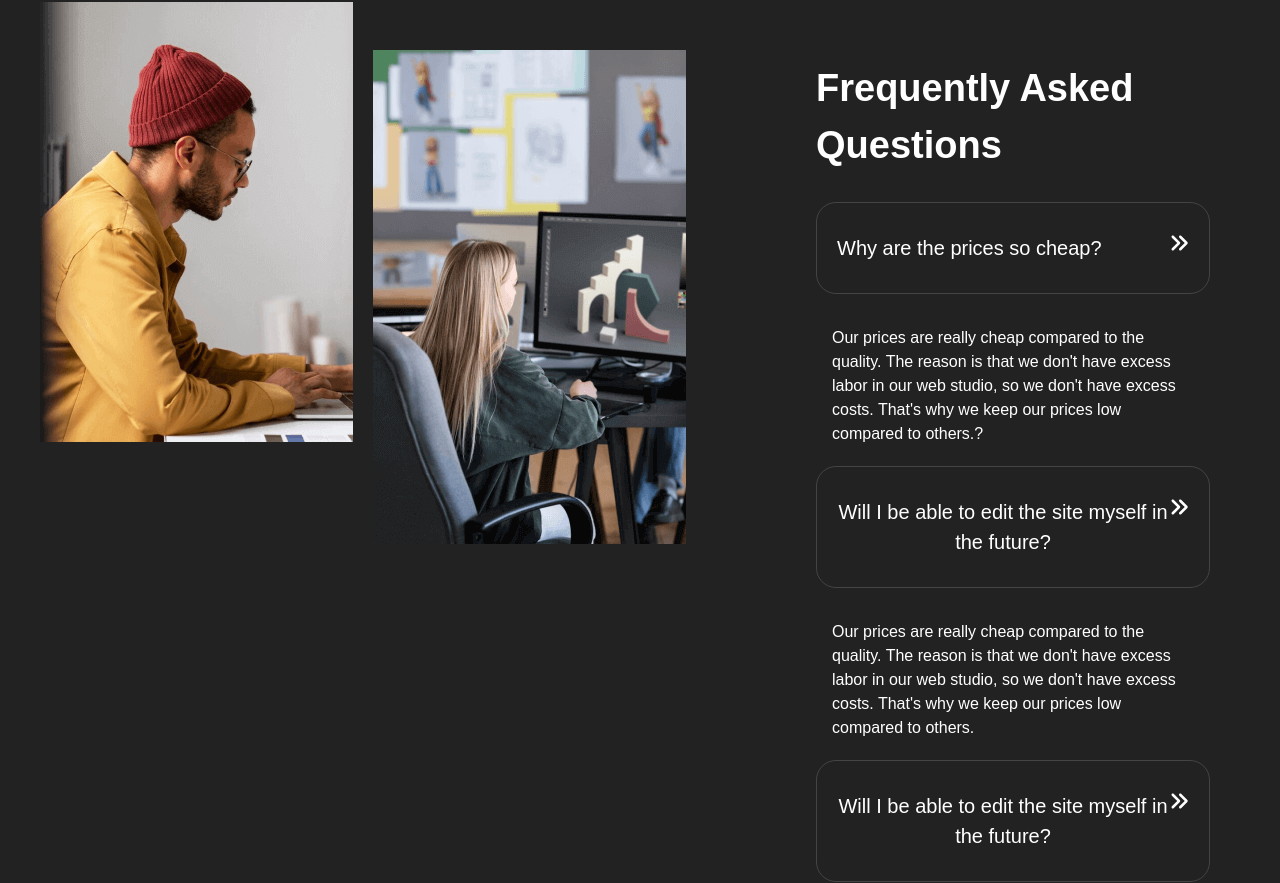
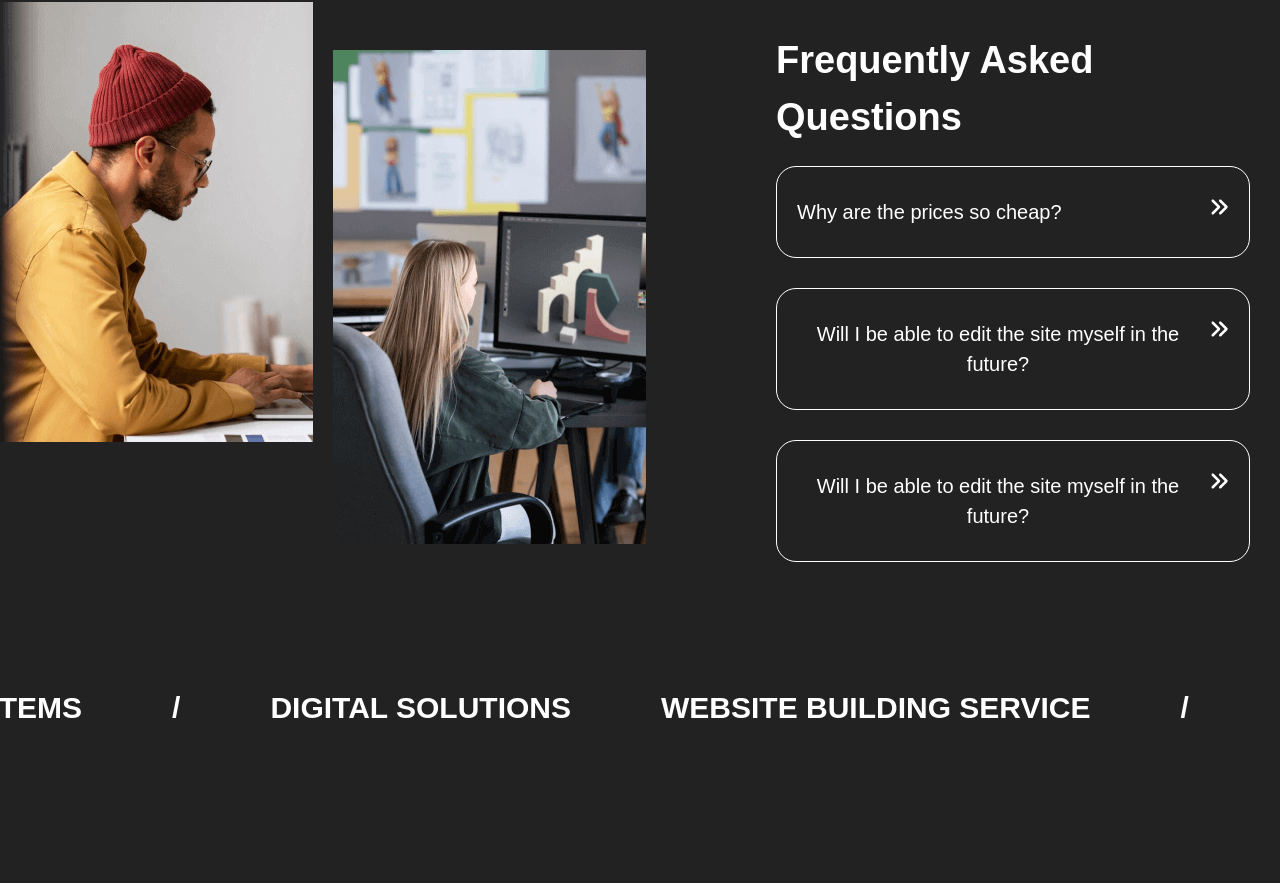
Before and after one commit to oromova/limsa, a React (Vite) app: page / in a window 1280 px wide. Shown: the part 798-1681 px from the top of the page. Built offline with nearby package versions, Linux system fonts and the light colour scheme.

Commit message:
Aos added

```diff
--- a/package.json
+++ b/package.json
@@ -10,6 +10,7 @@
     "preview": "vite preview"
   },
   "dependencies": {
+    "aos": "^2.3.4",
     "i18next": "^24.2.2",
     "i18next-browser-languagedetector": "^8.0.2",
     "i18next-http-backend": "^3.0.2",
--- a/src/App.jsx
+++ b/src/App.jsx
@@ -1,8 +1,7 @@
 import React from 'react';
 import { Footer } from './Components/Footer';
 import { Header } from './Components/Header';
-import { Home } from './Pages/Home/Home';
-import { NavLink, Outlet } from 'react-router-dom';
+import { Outlet } from 'react-router-dom';
 
 export const App = () => {
   return (
--- a/src/Components/Header/index.jsx
+++ b/src/Components/Header/index.jsx
@@ -24,16 +24,37 @@ export const Header = () => {
             <div className='w-[740px]'>
               <ul className='flex items-start mx-4'>
                 <li className="mx-4">
-                  <NavLink to='/'>{t('header.home')}</NavLink>
+                  <NavLink to='/' className={({ isActive}) =>
+                  isActive ? "border-b-3 border-[#6c2dba] pb-2 rounded-[6px]"
+                  : "text-white"
+                }>
+                  {t('header.home')}
+                  </NavLink>
                 </li>
                 <li className="mx-4">
-                  <NavLink  to="/services" >{t("header.service")}</NavLink>
+                  <NavLink to="/services" className={({ isActive}) =>
+                  isActive ? "border-b-3 border-[#6c2dba] pb-2 rounded-[6px]"
+                  : "text-white"
+                }>
+                    {t("header.service")}
+                    </NavLink>
                 </li>
                 <li className="mx-4">
-                  <NavLink  to="/works">{t("header.work")}</NavLink>
+                  <NavLink to="/works" className={({ isActive}) =>
+                  isActive ? "border-b-3 border-[#6c2dba] pb-2 rounded-[6px]"
+                  : "text-white"
+                }>
+                    {t("header.work")}
+                  </NavLink>
                 </li>
                 <li className="mx-4">
-                  <NavLink  to="/prices">{t("header.price")}</NavLink>
+                  <NavLink to="/prices"
+                  className={({ isActive }) =>
+                    isActive ? "border-b-3 border-[#6c2dba] pb-2 rounded-[6px]"
+                    : "text-white"
+                  }>
+                    {t("header.price")}
+                  </NavLink>
                 </li>
                 <select className="focus:outline-none bg-transparent cursor-pointer pt-1 font-semibold"
                   onChange={handleChange} value={launguage}>
--- a/src/Components/Modal/index.jsx
+++ b/src/Components/Modal/index.jsx
@@ -7,8 +7,8 @@ export const Modal = () => {
   const { t } = useTranslation();
 
   return (
-    <section className="pt-[150px] pb-[50px] bg-cover bg-center">
-      <div className='max-w-[1400px] mx-auto px-5'>
+    <section className="pt-[150px] pb-[50px] bg-cover bg-center" id='modal'>
+      < div className = 'max-w-[1400px] mx-auto px-5' >
         <div className='flex justify-between gap-60px'>
           <div className='max-w-[550px] '>
             <h2 className='text-4xl font-semibold my-[30px]'>{t('modal.title')}</h2>
@@ -41,7 +41,7 @@ export const Modal = () => {
           </form>
         </div>
 
-      </div>
+      </div >
     </section >
   );
 };
--- a/src/Components/OurBenefits/index.jsx
+++ b/src/Components/OurBenefits/index.jsx
@@ -1,12 +1,20 @@
-import React from 'react';
+import React, { useEffect } from 'react';
 import ourBenefits from '../../Mock/ourBenefits';
 import { useTranslation } from 'react-i18next';
+import Aos from 'aos';
 
 export const OurBenefits = () => {
   const { t } = useTranslation();
 
+   useEffect(() => {
+        Aos.init({
+          duration: 900,
+          easing: 'ease-in-out',
+        });
+      }, []);
+
   return (
-    <section>
+    <section data-aos="fade-down">
       <div className='py-5'>
         <div className='max-w-[1400px] mx-auto'>
           <p className='text-[40px] text-center font-bold mb-[30px] mx-[66px]'>{t("benefits.title")}</p>
--- a/src/Components/Projects/index.jsx
+++ b/src/Components/Projects/index.jsx
@@ -1,11 +1,21 @@
 import { useTranslation } from 'react-i18next';
 import project from '../../Mock/project';
+import Aos from 'aos';
+import 'aos/dist/aos.css'
+import { useEffect } from 'react';
 
 export const Projects = () => {
   const { t } = useTranslation();
 
+   useEffect(() => {
+      Aos.init({
+        duration: 900,
+        easing: 'ease-in-out',
+      });
+    }, []);
+
   return (
-    <section className='pt-[150px] '>
+    <section className='pt-[150px]' data-aos="fade-down">
       <div className='px-5'>
         <div className='max-w-[1400px] mx-auto'>
           <h2 className='mt-8 mb-20 font-semibold text-4xl text-center'>{t("projects.title")}</h2>
--- a/src/Pages/Home/Accardion/index.jsx
+++ b/src/Pages/Home/Accardion/index.jsx
@@ -6,19 +6,15 @@ import { useTranslation } from 'react-i18next';
 export const Accardion = () => {
   const { t } = useTranslation();
 
-  const [openedIndex, setOpenedIndex] = useState(null);
+  const [openedIndex, setOpenedIndex] = useState(false);
 
-  const toggleAccardion = (indexedDB) => {
-    if (openedIndex === indexedDB) {
-      setOpenedIndex(null);
-    } else {
-      setOpenedIndex(indexedDB);
-    }
-  }
+  const hadleAccardion = () => {
+    setOpenedIndex(!openedIndex);
+  };
 
   return (
-    <section className='mb-12'>
-      <div className='flex max-w-[1200px] mx-auto pt-[100px] gap-[100px]'>
+    <section className='mb-12' data-aos="fade-down">
+      <div className='flex max-w-[1400px] mx-auto pt-[100px] gap-[100px]'>
         <div>
           <div className='flex gap-5'>
             <img className='max-w-[315px] max-h-[440px]'
@@ -27,39 +23,74 @@ export const Accardion = () => {
               src={section3} alt="img" />
           </div>
         </div>
-        <div className='p-[30px] rounded-[20px]'>
-          <p className='text-[38px] font-semibold my-7'>
+        <div className='p-[30px] rounded-[20px]' >
+          <p className='text-[38px] font-semibold mb-5'>
             {t('accardion.title')}
           </p>
-          <div onClick={() => toggleAccardion(0)} className='flex justify-between rounded-[20px] py-[30px] px-[20px] text-[20px] mb-3'
-            style={{ border: '1px solid rgb(68, 68, 68)' }}>
-            <button>{t('accardion.subtitle1')}</button>
-            <span>
+          {/* 1 */}
+          <div className='border rounded-[20px] mb-[30px]'>
+            <div className={`${openedIndex ? 'text-[#6c2dba]' : "text-white"}
+                flex justify-between px-[20px] py-[30px] text-[20px]
+                cursor-pointer`}
+              onClick={hadleAccardion}
+            >
+              <button className={`mr-2.5 ${openedIndex ? 'text-red' : "text-white"}`}>
+                {t('accardion.subtitle1')}
+              </button>
+              <span
+                className={`${openedIndex ? 'text-[#6c2dba] rotate-90' : "text-white"}
+                  transition-transform duration-300 ease-in-out`}
+              >
+                <svg
+                  strokeWidth="currentColor"
+                  fill="currentColor"
+                  viewBox="0 0 512 512"
+                  height="1em"
+                  width="1em"
+                  xmlns="http://www.w3.org/2000/svg"
+                >
+                  <path
+                    d="M470.6 278.6c12.5-12.5 12.5-32.8 0-45.3l-160-160c-12.5-12.5-32.8-12.5-45.3 0s-12.5 32.8 0 45.3L402.7 256 265.4 393.4c-12.5 12.5-12.5 32.8 0 45.3s32.8 12.5 45.3 0l160-160zm-352 160l160-160c12.5-12.5 12.5-32.8 0-45.3l-160-160c-12.5-12.5-32.8-12.5-45.3 0s-12.5 32.8 0 45.3L210.7 256 73.4 393.4c-12.5 12.5-12.5 32.8 0 45.3s32.8 12.5 45.3 0z"
+                  ></path>
+                </svg>
+              </span>
+            </div>
+            {openedIndex && (
+              <div
+                className='py-5 overflow-hidden transition-max-height duration-300 ease-in-out'
+                style={{ maxHeight: openedIndex ? '200px' : '0px' }}
+              >
+                <p className='mx-4'>{t("accardion.description")}</p>
+              </div>
+            )}
+          </div>
+          {/* 2 */}
+          <div className='border rounded-[20px] mb-[30px]'>
+            <div className={`${openedIndex ? 'text-[#6c2dba]' : "text-white"}  flex justify-between px-[20px] py-[30px] text-[20px]`} onClick={hadleAccardion}>
+              <button className={`cursor-pointer ${openedIndex ? 'text-red' : "text-white"} mr-2.5`}>
+                {t('accardion.subtitle2')}
+              </button>
+              <span className={`${openedIndex ? 'text-[#6c2dba] rotate-90' : "text-white"} transition-transform duration-300 ease-in-out`}>
                 <svg strokeWidth="currentColor" fill="currentColor" stroke-width="0" viewBox="0 0 512 512" height="1em" width="1em" xmlns="http://www.w3.org/2000/svg"><path d="M470.6 278.6c12.5-12.5 12.5-32.8 0-45.3l-160-160c-12.5-12.5-32.8-12.5-45.3 0s-12.5 32.8 0 45.3L402.7 256 265.4 393.4c-12.5 12.5-12.5 32.8 0 45.3s32.8 12.5 45.3 0l160-160zm-352 160l160-160c12.5-12.5 12.5-32.8 0-45.3l-160-160c-12.5-12.5-32.8-12.5-45.3 0s-12.5 32.8 0 45.3L210.7 256 73.4 393.4c-12.5 12.5-12.5 32.8 0 45.3s32.8 12.5 45.3 0z"></path></svg>
               </span>
             </div>
-          <div className='py-5'>
-            <p className='mx-4'>{t("accardion.description")}</p>
+            {openedIndex ? <div className='py-5'>
+              <p className='mx-4'>{t("accardion.description2")}</p>
+            </div> : null}
           </div>
-          <div className='flex justify-between rounded-[20px] py-[30px] px-[20px] text-[20px] mb-3'
-            style={{ border: '1px solid rgb(68, 68, 68)' }}>
-            <button>{t('accardion.subtitle2')}</button>
-            <span>
+          {/* 3 */}
+          <div className='border rounded-[20px]'>
+            <div className={`${openedIndex ? 'text-[#6c2dba]' : "text-white"} flex justify-between px-[20px] py-[30px] text-[20px]`} onClick={hadleAccardion}>
+              <button className={`cursor-pointer ${openedIndex ? 'text-red' : "text-white"} mr-2.5`}>
+                {t('accardion.subtitle2')}
+              </button>
+              <span className={`${openedIndex ? 'text-[#6c2dba] rotate-90' : "text-white"} transition-transform duration-300 ease-in-out`}>
                 <svg strokeWidth="currentColor" fill="currentColor" stroke-width="0" viewBox="0 0 512 512" height="1em" width="1em" xmlns="http://www.w3.org/2000/svg"><path d="M470.6 278.6c12.5-12.5 12.5-32.8 0-45.3l-160-160c-12.5-12.5-32.8-12.5-45.3 0s-12.5 32.8 0 45.3L402.7 256 265.4 393.4c-12.5 12.5-12.5 32.8 0 45.3s32.8 12.5 45.3 0l160-160zm-352 160l160-160c12.5-12.5 12.5-32.8 0-45.3l-160-160c-12.5-12.5-32.8-12.5-45.3 0s-12.5 32.8 0 45.3L210.7 256 73.4 393.4c-12.5 12.5-12.5 32.8 0 45.3s32.8 12.5 45.3 0z"></path></svg>
               </span>
             </div>
-          <div className='py-5'>
+            {openedIndex ? <div className='py-5'>
               <p className='mx-4'>{t("accardion.description2")}</p>
-          </div>
-          <div className='flex justify-between rounded-[20px] py-[30px] px-[20px] text-[20px]'
-            style={{ border: '1px solid rgb(68, 68, 68)' }}>
-            <button>{t('accardion.subtitle2')}</button>
-            <span>
-              <svg strokeWidth="currentColor" fill="currentColor" stroke-width="0" viewBox="0 0 512 512" height="1em" width="1em" xmlns="http://www.w3.org/2000/svg"><path d="M470.6 278.6c12.5-12.5 12.5-32.8 0-45.3l-160-160c-12.5-12.5-32.8-12.5-45.3 0s-12.5 32.8 0 45.3L402.7 256 265.4 393.4c-12.5 12.5-12.5 32.8 0 45.3s32.8 12.5 45.3 0l160-160zm-352 160l160-160c12.5-12.5 12.5-32.8 0-45.3l-160-160c-12.5-12.5-32.8-12.5-45.3 0s-12.5 32.8 0 45.3L210.7 256 73.4 393.4c-12.5 12.5-12.5 32.8 0 45.3s32.8 12.5 45.3 0z"></path></svg>
-            </span>
-          </div>
-          <div className='py-5'>
-            <p className='mx-4'>{t("accardion.description2")}</p>
+            </div> : null}
           </div>
         </div>
       </div>
--- a/src/Pages/Home/Home.jsx
+++ b/src/Pages/Home/Home.jsx
@@ -23,7 +23,7 @@ export const Home = () => {
             <p className='text-[18px] mb-6'>
               {t("header.description")}
             </p>
-            <a className='py-[13px] px-[25px] bg-[#6c2dba] text-md rounded-2xl font-semibold' href="/">{t("header.btn")}</a>
+            <a className='py-[13px] px-[25px] bg-[#6c2dba] text-md rounded-2xl font-semibold' href="#modal" >{t("header.btn")}</a>
           </div>
           <img className='max-w-[750px] max-h-[550px]' src={img} alt="kompyuter" />
         </section>
--- a/src/Pages/Works/Works.jsx
+++ b/src/Pages/Works/Works.jsx
@@ -1,16 +1,15 @@
-import React from 'react';
 import { Projects } from '../../Components/Projects';
 import { Modal } from '../../Components/Modal';
 import { Contacts } from '../../Components/Contacts';
 
 export const Works = () => {
   return (
-    <div>
+    <section>
       <div>
         <Projects/>
         <Modal />
         <Contacts />
       </div>
-    </div>
+    </section>
   );
 };
--- a/src/Routers.jsx
+++ b/src/Routers.jsx
@@ -26,7 +26,6 @@ export const Router = createBrowserRouter([
         path: "/prices",
         element: <Prices/>
       },
-
     ]
   }
 ])
```
Also changed, not shown: 1 other file (tests, documents, lock files or other folders). Lines whose indentation alone changed are shown as unchanged.
